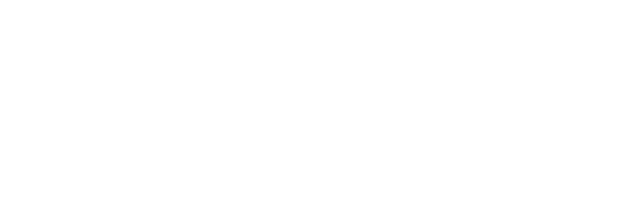
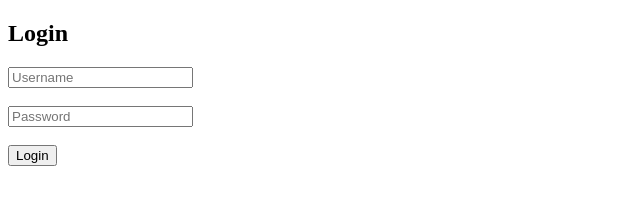
Before and after one commit to saeed-2008-ship-it/ticket-system-pro, a website: page public/login.html in a window 1280 px wide. Shown: the whole page, without its empty margins (0-640 px from the left). Drawn offline with Linux system fonts and the light colour scheme.

Commit message:
Update login.html

```diff
--- a/public/login.html
+++ b/public/login.html
@@ -1,5 +1,20 @@
+<!DOCTYPE html>
+<html>
+<head>
+  <title>Login</title>
+</head>
+<body>
+
+  <h2>Login</h2>
+
+  <input id="username" placeholder="Username"><br><br>
+  <input id="password" type="password" placeholder="Password"><br><br>
+
+  <button onclick="login()">Login</button>
+
   <script>
-const API = "https://your-app.onrender.com";
+    const API = ""; // نفس السيرفر
+
     async function login(){
       const username = document.getElementById("username").value;
       const password = document.getElementById("password").value;
@@ -21,3 +36,6 @@
       }
     }
   </script>
+
+</body>
+</html>
```
Lines whose indentation alone changed are shown as unchanged.
